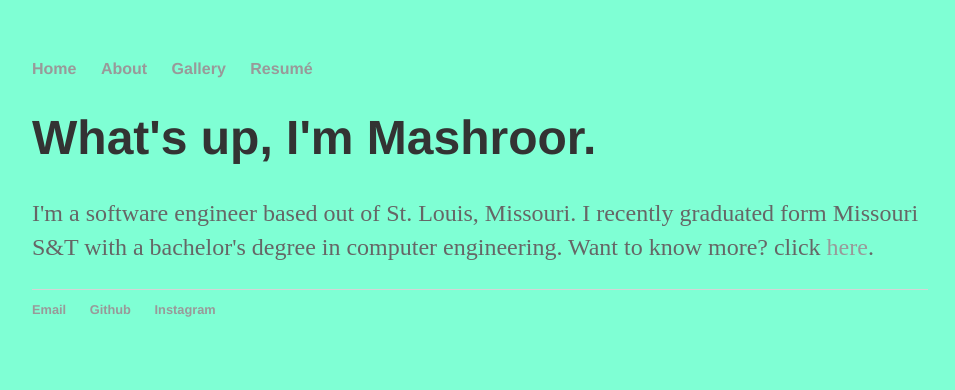
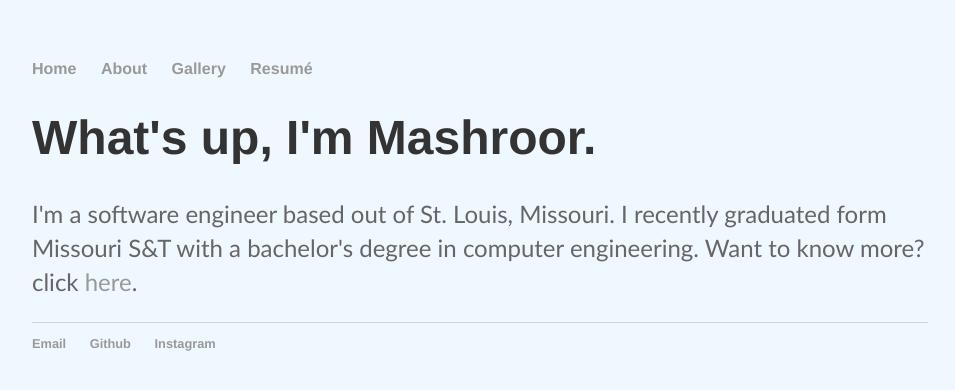
Before and after one commit to Mashroor/Mashroor.github.io, a Jekyll site: the page built from index.html, in a window 1280 px wide. Shown: the top 390 px of the page, without its empty margins (160-1115 px from the left). Built offline with Jekyll 4.4.1, drawn with Linux system fonts in a browser that asks for light colours.

Commit message:
more small color changes, also font for paragraphs

```diff
--- a/css/main.css
+++ b/css/main.css
@@ -1,7 +1,7 @@
 body {
     margin: 60px auto;
     width: 70%;
-    background-color: Aquamarine;
+    background-color: aliceblue;
 }
 nav ul, footer ul {
     font-family:'Helvetica', 'Arial', 'Sans-Serif';
@@ -28,6 +28,7 @@
 p {
     font-size: 1.5em;
     line-height: 1.4em;
+    font-family: "Gill Sans", sans-serif;
     color: #666;
 }
 footer {
```
